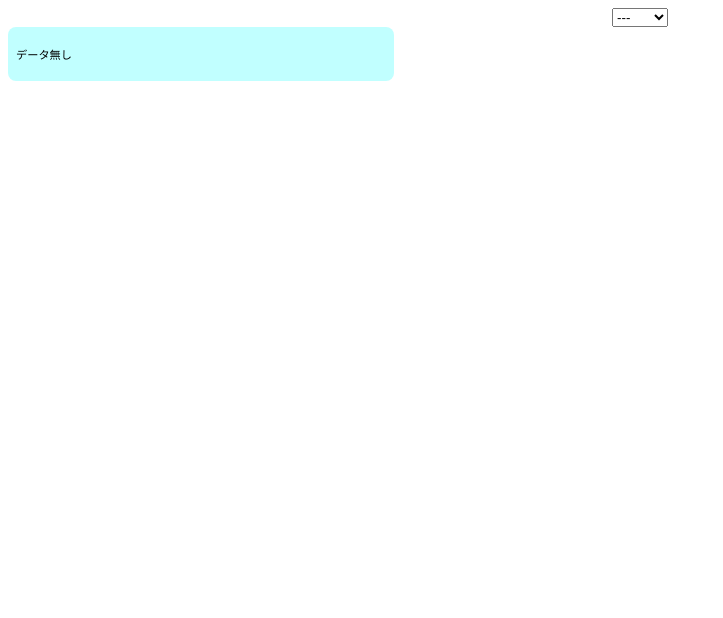
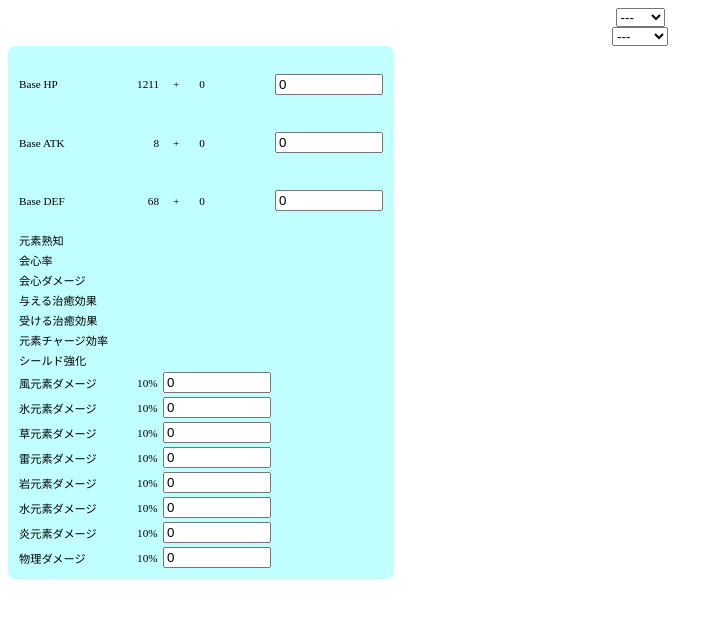
Before and after one commit to Spicy-Cottoncandy/g-calculator, a React (Create React App) app: page / in a window 1280 px wide. Shown: the top 618 px of the page, without its empty margins (0-723 px from the left). Built offline with nearby package versions, Linux system fonts and the light colour scheme.

Commit message:
ステータスをオブジェクト化

```diff
--- a/src/App.jsx
+++ b/src/App.jsx
@@ -3,25 +3,45 @@ import React, { useState } from "react";
 //
 import { CharacterLevels, CharacterBase } from "./data/items";
 //
-import { SelectMenu, InputNumber } from "./Parts";
 import { BaseStatus } from "./components/Status";
+import { CalculationBase } from "./class/CalculationBase";
+import { Character } from "./components/Character";
+import { Level } from "./components/Level";
 
 export const App = () => {
-  const [selectedItem, setSelectedItem] = useState("---");
+  const [calculationBase, setCalculationBase] = useState(new CalculationBase());
+  const onChangeCharacter = (event) => {
+    setCalculationBase({
+      ...calculationBase,
+      character: { ...calculationBase.character, id: event.target.value }
+    });
+  };
 
-  const onChangeSelectMenu = (event) => {
-    setSelectedItem(event.target.value);
+  const onChangeLevel = (event) => {
+    setCalculationBase({
+      ...calculationBase,
+      character: {
+        ...calculationBase.character,
+        levelRank: event.target.value,
+        level: Number(event.target.value.substr(-6, 2))
+      }
+    });
   };
 
   return (
     <>
-      <SelectMenu items={CharacterLevels} onChange={onChangeSelectMenu} />
-
-      <div className="BaseStatus">
-        {typeof CharacterBase.HP[selectedItem] !== "undefined" &&
-        typeof CharacterBase.ATK[selectedItem] !== "undefined" &&
-        typeof CharacterBase.DEF[selectedItem] !== "undefined" ? (
-          <BaseStatus level={selectedItem} />
+      <div className="CharacterArea">
+        <Character onChange={onChangeCharacter} />
+        <Level onChange={onChangeLevel} />
+      </div>
+      <div className="BaseStatusArea">
+        {typeof CharacterBase.HP[calculationBase.character.levelRank] !==
+          "undefined" &&
+        typeof CharacterBase.ATK[calculationBase.character.levelRank] !==
+          "undefined" &&
+        typeof CharacterBase.DEF[calculationBase.character.levelRank] !==
+          "undefined" ? (
+          <BaseStatus level={calculationBase.character.levelRank} />
         ) : (
           <p>データ無し</p>
         )}
--- /dev/null
+++ b/src/class/CalculationBase.js
@@ -0,0 +1,147 @@
+export class CalculationBase {
+  constructor() {
+    this.character = {
+      id: 0,
+      level: 1,
+      levelRank: "001/020",
+      constellation: 0
+    };
+    this.talentsLevel = {
+      normalAttack: 6,
+      elementalAttack: 6,
+      elementalBurst: 6
+    };
+    this.weapon = {
+      id: 0,
+      level: 0,
+      rank: 0
+    };
+    this.artifacts = {
+      setId: [0, 0],
+      flower: {
+        star: 0,
+        level: 0,
+        mainStat: ""
+      },
+      plume: {
+        star: 0,
+        level: 0,
+        mainStat: ""
+      },
+      sand: {
+        star: 0,
+        level: 0,
+        mainStat: ""
+      },
+      goblet: {
+        star: 0,
+        level: 0,
+        mainStat: ""
+      },
+      circlet: {
+        star: 0,
+        level: 0,
+        mainStat: ""
+      }
+    };
+    this.extendStatus = {
+      hp: 0,
+      hpPercent: 0.0,
+      atk: 0,
+      atkPercent: 0.0,
+      def: 0,
+      defPercent: 0.0,
+      elementalMastery: 0,
+      criticalRate: 0.0,
+      criticalDamage: 0,
+      healingBonus: 0.0, //与える治癒効果
+      incomingHealingBonus: 0, //受ける治癒効果
+      energyRecharge: 0.0,
+      shieldStrength: 0.0,
+      damageBonus: {
+        Anemo: 0, //風
+        Cryo: 0, //氷
+        Dendro: 0, //草
+        Electro: 0, //雷
+        Geo: 0, //岩
+        Hydro: 0, //水
+        Pyro: 0, //炎
+        Physical: 0 //物理
+      }
+    };
+  }
+}
+
+/**
+export const CalculationBase = {
+  character: {
+    id: 0,
+    level: 1,
+    levelRank: "001/020",
+    constellation: 0
+  },
+  talentsLevel: {
+    normalAttack: 6,
+    elementalAttack: 6,
+    elementalBurst: 6
+  },
+  weapon: {
+    id: 0,
+    level: 0,
+    rank: 0
+  },
+  artifacts: {
+    setId: [0, 0],
+    flower: {
+      star: 0,
+      level: 0,
+      mainStat: ""
+    },
+    plume: {
+      star: 0,
+      level: 0,
+      mainStat: ""
+    },
+    sand: {
+      star: 0,
+      level: 0,
+      mainStat: ""
+    },
+    goblet: {
+      star: 0,
+      level: 0,
+      mainStat: ""
+    },
+    circlet: {
+      star: 0,
+      level: 0,
+      mainStat: ""
+    }
+  },
+  extendStatus: {
+    hp: 0,
+    hpPercent: 0.0,
+    atk: 0,
+    atkPercent: 0.0,
+    def: 0,
+    defPercent: 0.0,
+    elementalMastery: 0,
+    criticalRate: 0.0,
+    criticalDamage: 0,
+    healingBonus: 0.0, //与える治癒効果
+    incomingHealingBonus: 0, //受ける治癒効果
+    energyRecharge: 0.0,
+    shieldStrength: 0.0,
+    damageBonus: {
+      Anemo: 0, //風
+      Cryo: 0, //氷
+      Dendro: 0, //草
+      Electro: 0, //雷
+      Geo: 0, //岩
+      Hydro: 0, //水
+      Pyro: 0, //炎
+      Physical: 0 //物理
+    }
+  }
+};
+*/
--- /dev/null
+++ b/src/components/Character.jsx
@@ -0,0 +1,12 @@
+import React from "react";
+import { SelectMenu } from "./Common";
+
+export const Character = (props) => {
+  const { onChange } = props;
+  const characters = [{ value: 1, text: "胡桃" }];
+  return (
+    <>
+      <SelectMenu items={characters} onChange={onChange} />
+    </>
+  );
+};
--- /dev/null
+++ b/src/components/Common.jsx
@@ -0,0 +1,19 @@
+import React from "react";
+
+export const SelectMenu = (props) => {
+  const { items, onChange } = props;
+  return (
+    <div className="SelectMenu">
+      <select name="selectmenu" required onChange={onChange}>
+        <option value="">---</option>
+        {items.map((item, index) => {
+          return (
+            <option key={item.value} value={item.value}>
+              {item.text}
+            </option>
+          );
+        })}
+      </select>
+    </div>
+  );
+};
--- /dev/null
+++ b/src/components/Level.jsx
@@ -0,0 +1,28 @@
+import React from "react";
+import { SelectMenu } from "./Common";
+
+export const Level = (props) => {
+  const { onChange } = props;
+  const levels = [
+    { text: "1/20", value: "001/020", level: 1 },
+    { text: "20/20", value: "020/020", level: 20 },
+    { text: "20/40", value: "020/040", level: 20 },
+    { text: "40/40", value: "040/040", level: 40 },
+    { text: "40/50", value: "040/050", level: 40 },
+    { text: "50/50", value: "050/050", level: 50 },
+    { text: "50/60", value: "050/060", level: 50 },
+    { text: "60/60", value: "060/060", level: 60 },
+    { text: "60/70", value: "060/070", level: 60 },
+    { text: "70/70", value: "070/070", level: 70 },
+    { text: "70/80", value: "070/080", level: 70 },
+    { text: "80/80", value: "080/080", level: 80 },
+    { text: "80/90", value: "080/090", level: 80 },
+    { text: "90/90", value: "090/090", level: 90 }
+  ];
+
+  return (
+    <>
+      <SelectMenu items={levels} onChange={onChange} />
+    </>
+  );
+};
--- a/src/styles.css
+++ b/src/styles.css
@@ -7,7 +7,7 @@
   text-align: center;
 }
 
-.BaseStatus {
+.BaseStatusArea {
   font-size: 0.7rem;
   background-color: #c1ffff;
   width: 370px;
```
Also changed, not shown: src/data/character/Hutao.js (added, +56 -0 lines).
